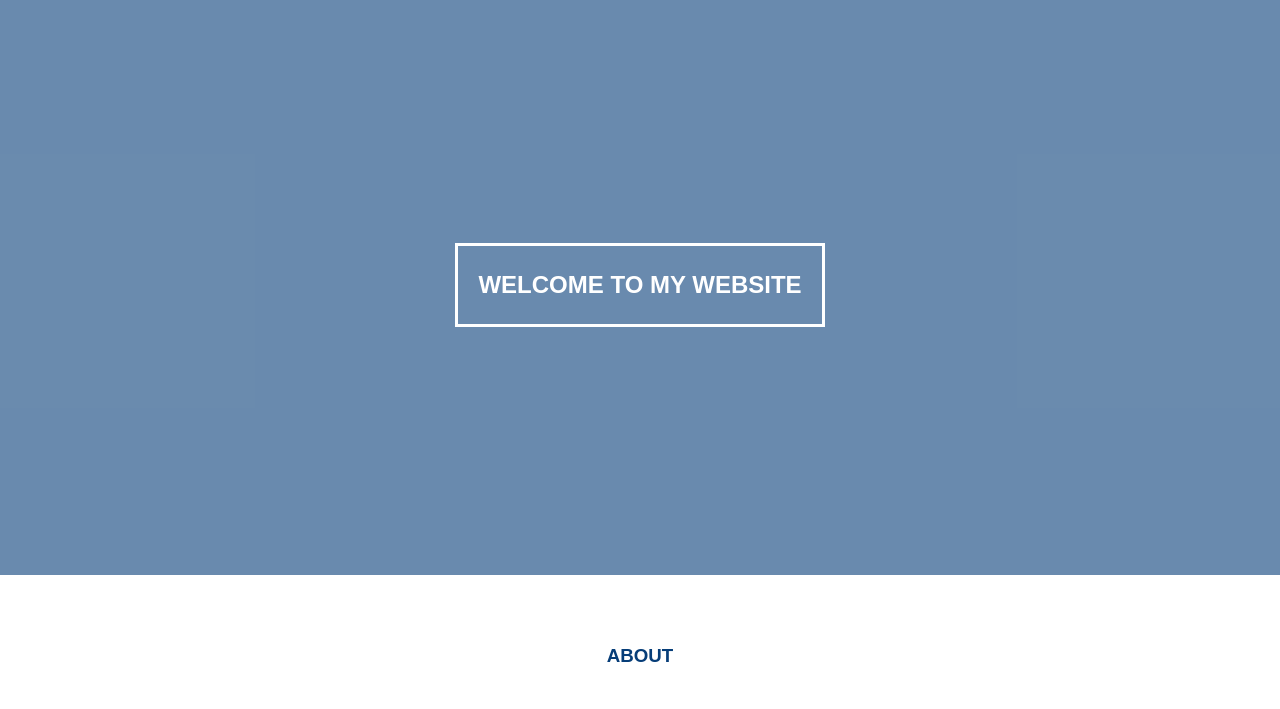
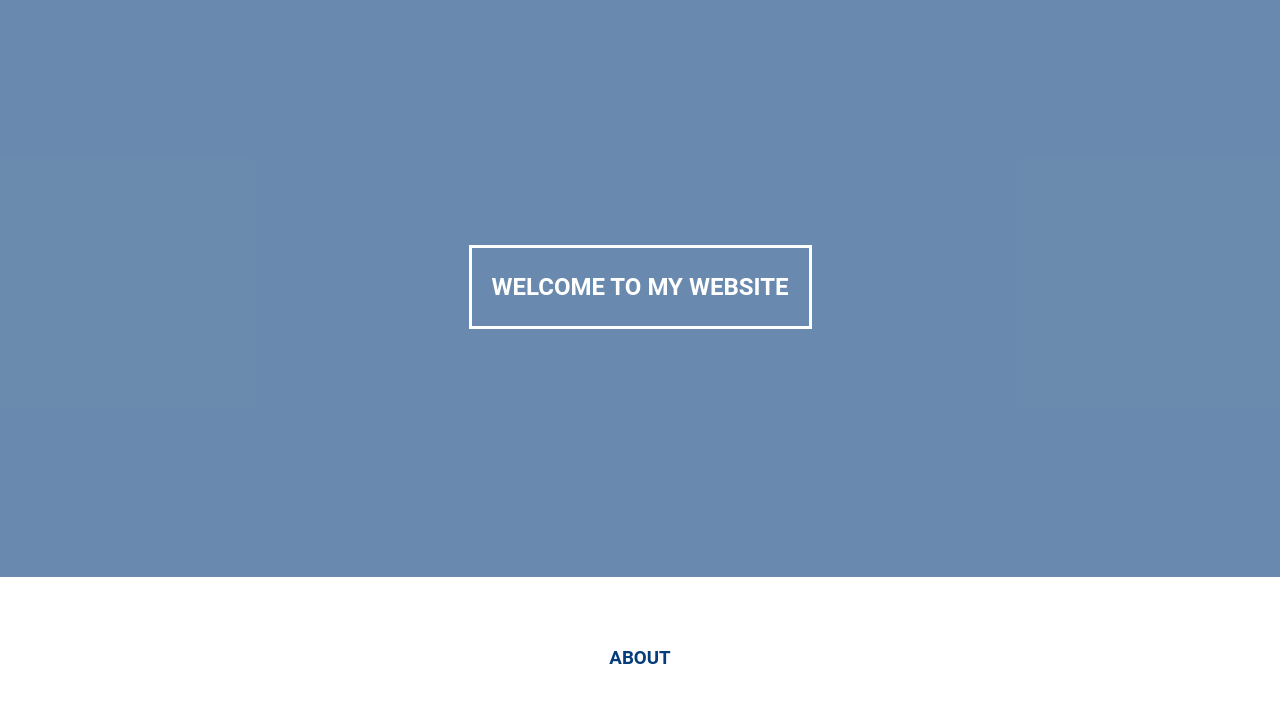
Before and after one commit to Alghofur/algtg_repo2, a plain HTML site: page index.html in a window 1280 px wide. Shown: the part 101-810 px from the top of the page. Drawn offline with nearby package versions, Linux system fonts and the light colour scheme; files that its build step writes are made by us from their sources.

Commit message:
mengubah font style
punten bang

```diff
--- a/style.css
+++ b/style.css
@@ -1,7 +1,7 @@
 *{
     padding: 0;
     margin: 0;
-    font-family: sans-serif;
+    font-family: roboto;
 }
 a{
     color: inherit;
```
